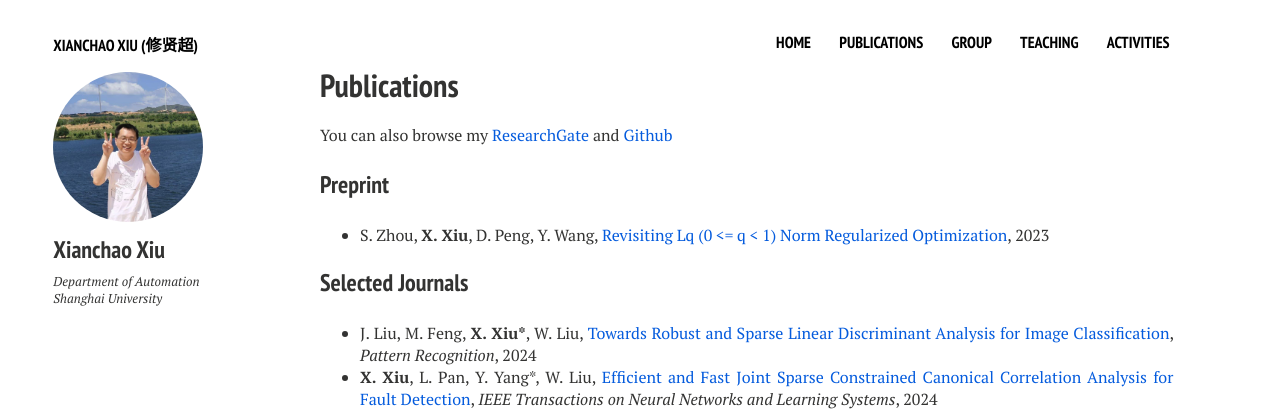
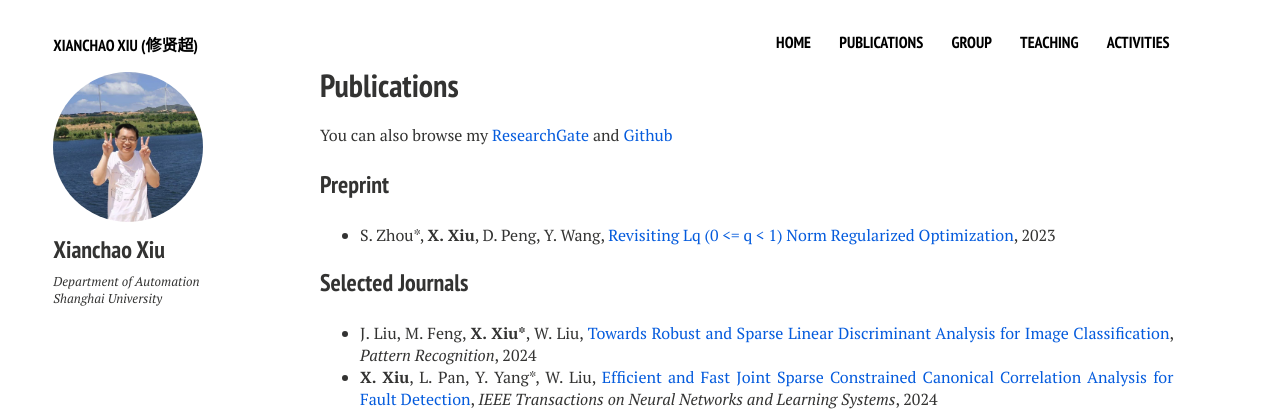
Before and after one commit to xianchaoxiu/xianchaoxiu.github.io, a Jekyll site: the page built from publications/index.md, in a window 1280 px wide. Shown: the top 413 px of the page. Built offline with Jekyll 4.4.1, drawn with Linux system fonts in a browser that asks for light colours; nearby versions of some CDN libraries.

Commit message:
Update index.md

```diff
--- a/publications/index.md
+++ b/publications/index.md
@@ -15,7 +15,7 @@ You can also browse my <a href="https://www.researchgate.net/profile/Xianchao-Xi
 ### Preprint
 
 
-* S. Zhou, <b>X. Xiu</b>, D. Peng, Y. Wang, <a href="arXiv:2306.14394" class="textlink" target="_blank">Revisiting Lq (0 <= q < 1) Norm Regularized Optimization</a>, 2023 <br>
+* S. Zhou*, <b>X. Xiu</b>, D. Peng, Y. Wang, <a href="arXiv:2306.14394" class="textlink" target="_blank">Revisiting Lq (0 <= q < 1) Norm Regularized Optimization</a>, 2023 <br>
 
 
 ### Selected Journals
```
